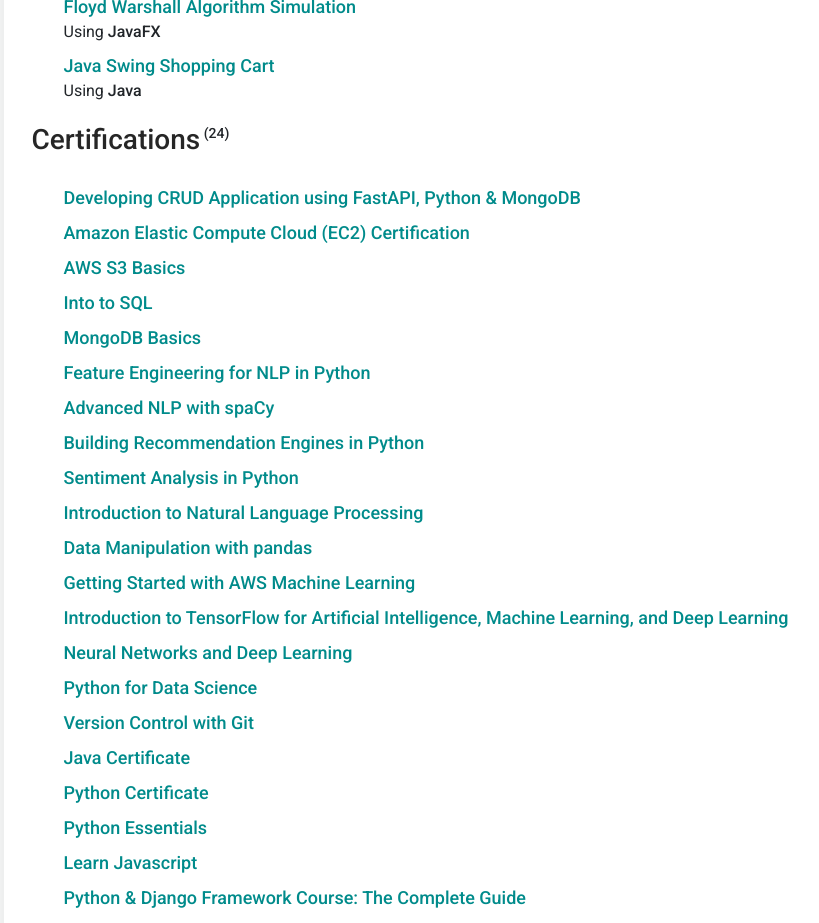
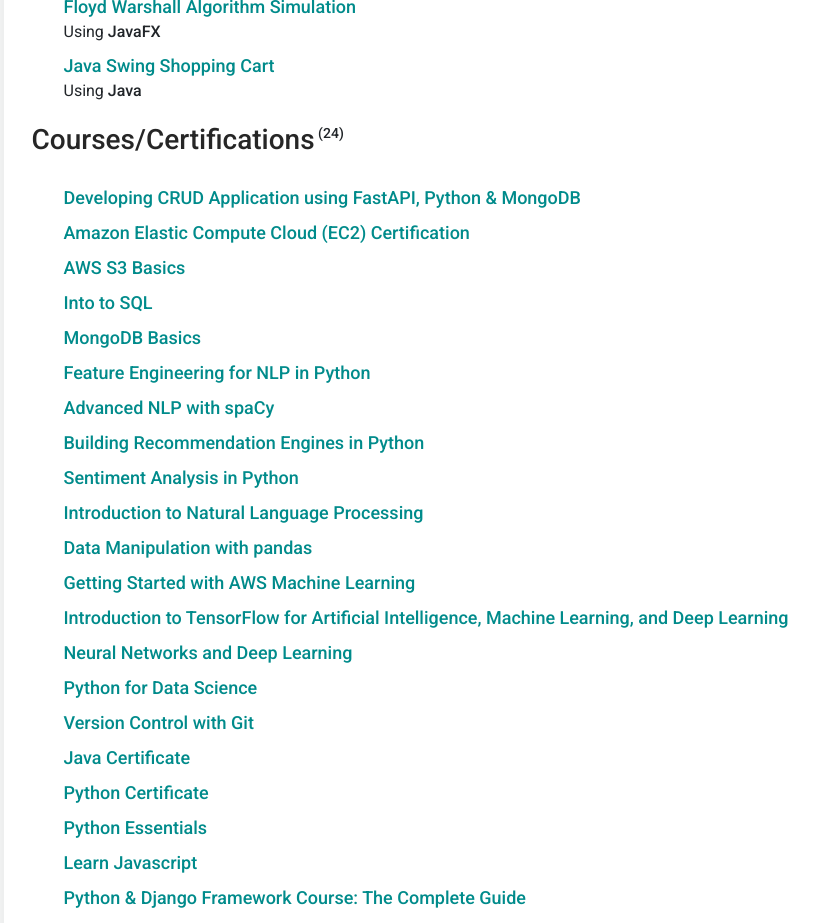
Before and after one commit to afifaniks/afifaniks-github-io-old, a React (Create React App) app: page / in a window 1280 px wide. Shown: the part 2820-3743 px from the top of the page, without its empty margins (218-1037 px from the left). Built offline with nearby package versions, Linux system fonts and the light colour scheme.

Commit message:
Update header

```diff
--- a/src/components/Certification/index.js
+++ b/src/components/Certification/index.js
@@ -6,7 +6,7 @@
         return (
             <div>
                 <div className="section-title d-flex">
-                    <h3>Certifications</h3>
+                    <h3>Courses/Certifications</h3>
                     <small>&nbsp;<b>({this.props.certifications.length})</b></small>
                 </div>
                 <ul>
```
